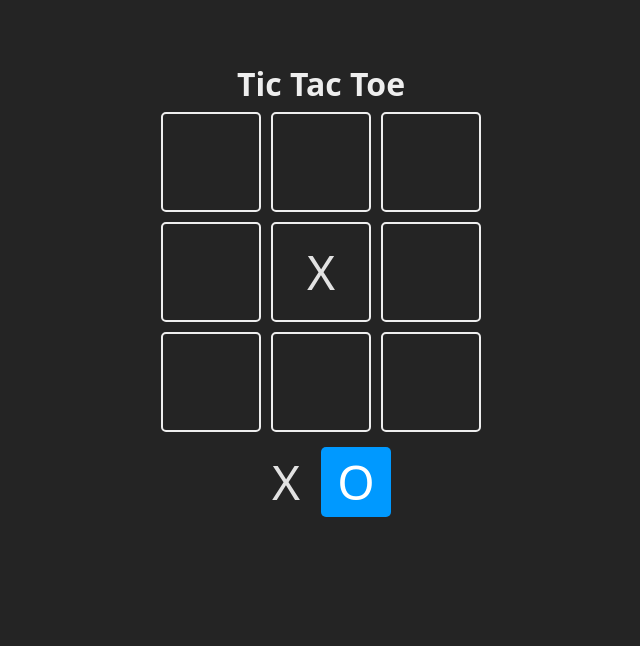
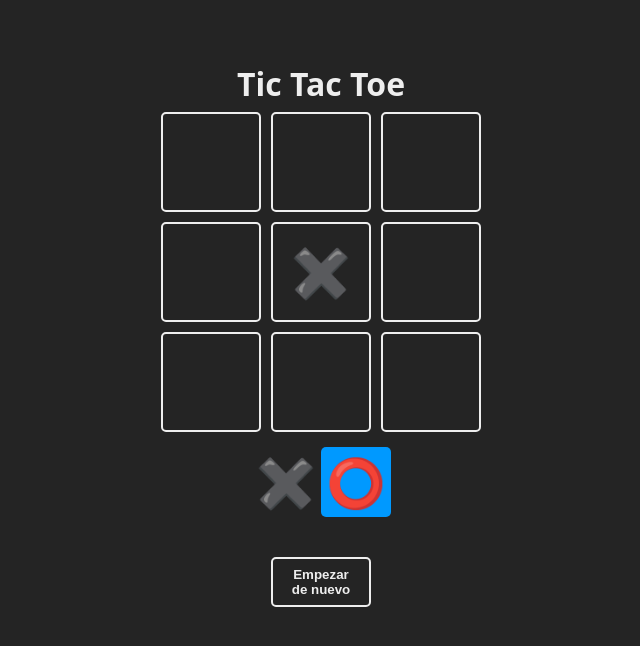
Before and after one commit to VillalbaAgustin/Tic-Tac-Toe, a React (Vite) app: page / in a window 1280 px wide. Both pictures are taken after a click on the element 640 px from the left and 272 px from the top of the page. Shown: the top 646 px of the page, without its empty margins (319-959 px from the left). Built offline with nearby package versions, Linux system fonts and the light colour scheme.

Commit message:
extract to components

```diff
--- a/package.json
+++ b/package.json
@@ -10,6 +10,7 @@
     "preview": "vite preview"
   },
   "dependencies": {
+    "canvas-confetti": "1.8.0",
     "react": "^18.2.0",
     "react-dom": "^18.2.0"
   },
--- a/src/App.jsx
+++ b/src/App.jsx
@@ -1,78 +1,46 @@
 import { useState } from "react";
 import "./App.css";
+import confetti from 'canvas-confetti';
 
-const TURNS = {
-  x: "X",
-  o: "O",
-};
+import { Square } from "./components/Square";
+import { TURNS } from "./constanst.js";
+import { checkEndGame, checkWinnerFrom } from "./logic/board";
+import { WinnerModal } from "./components/WinnerModal";
 
-const WINNER_COMBOS = [
-  [0 , 1 , 2],
-  [3 , 4 , 5],
-  [6 , 7 , 8],
-  [0 , 3 , 6],
-  [1 , 4 , 7],
-  [2 , 5 , 8],
-  [0 , 4 , 8],
-  [2 , 4 , 6],
-]
-
-const Square = ({ children, isSelected, updateBoard, index }) => {
-  const className = `square ${isSelected ? "is-selected" : ""}`;
-  const hadleClick = () => {
-    updateBoard(index);
-  };
-
-  return (
-    <div className={className} onClick={hadleClick}>
-      {children}
-    </div>
-  );
-};
 
 function App() {
-
   const [board, setBoard] = useState(Array(9).fill(null));
   const [turn, setTurn] = useState(TURNS.x);
   const [winner, setWinner] = useState(null); //* null no hay ganador, false empate.
 
 
-  const checkWinner = (boardToCheck) =>{
-    for ( const combo of WINNER_COMBOS){
-      const [a, b, c] = combo;
-      if (
-        boardToCheck[a] &&
-        boardToCheck[a] === boardToCheck[b] &&
-        boardToCheck[a] === boardToCheck[c]
-      ) {
-        console.log(boardToCheck[a])
-        return boardToCheck[a]
-      }
-    }
-    return null;
-  }
-
-
-  const updateBoard = (index ) => {
+  const updateBoard = (index) => {
     //No actualizamos si la posición ya esta marcada o hay un ganador
     if (board[index] || winner) return;
 
     //Actualizar tablero
-    const newBoard =  [...board] ;
+    const newBoard = [...board];
     newBoard[index] = turn;
     setBoard(newBoard);
 
     //Cambiar de turno
-    (turn === TURNS.x) ? setTurn(TURNS.o) : setTurn(TURNS.x);
+    turn === TURNS.x ? setTurn(TURNS.o) : setTurn(TURNS.x);
 
     //Revisamos si hay ganador
-    const newWinner = checkWinner(newBoard);
+    const newWinner = checkWinnerFrom(newBoard);
     if (newWinner) {
-      setWinner(newWinner)
+      confetti();
+      setWinner(newWinner);
+    } else if (checkEndGame(newBoard)){
+      setWinner(false) //Empate
     }
   };
 
-// console.log(board)
+  const restGame = () => {
+    setBoard(Array(9).fill(null));
+    setTurn(TURNS.x);
+    setWinner(null);
+  };
 
   return (
     <main className="board">
@@ -82,7 +50,6 @@ function App() {
           return (
             <Square key={index} index={index} updateBoard={updateBoard}>
               {board[index]}
-              {/* {index} */}
             </Square>
           );
         })}
@@ -92,11 +59,8 @@ function App() {
         <Square isSelected={turn === TURNS.x}>{TURNS.x}</Square>
         <Square isSelected={turn === TURNS.o}>{TURNS.o}</Square>
       </section>
-      <section>
-        {
-          winner !== null
-        }
-      </section>
+      <button onClick={restGame}>Empezar de nuevo</button>
+        <WinnerModal restGame={restGame} winner={winner}/>
     </main>
   );
 }
--- /dev/null
+++ b/src/components/Square.jsx
@@ -0,0 +1,12 @@
+export const Square = ({ children, isSelected, updateBoard, index }) => {
+  const className = `square ${isSelected ? "is-selected" : ""}`;
+  const hadleClick = () => {
+    updateBoard(index);
+  };
+
+  return (
+    <div className={className} onClick={hadleClick}>
+      {children}
+    </div>
+  );
+};
--- /dev/null
+++ b/src/components/WinnerModal.jsx
@@ -0,0 +1,21 @@
+import React from "react";
+import { Square } from "./Square";
+
+export const WinnerModal = ({winner, restGame}) => {
+  if (winner === null) return null;
+
+  const winnerText = winner === false ? "Empate" : "Ganó";
+
+  return (
+    <section className="winner">
+      <div className="text">
+        <h2>{winnerText}</h2>
+        <header className="win">{winner && <Square>{winner}</Square>}</header>
+
+        <footer>
+          <button onClick={restGame}>Empezar de nuevo</button>
+        </footer>
+      </div>
+    </section>
+  );
+};
--- /dev/null
+++ b/src/constanst.js
@@ -0,0 +1,15 @@
+export const TURNS = {
+  x: "✖️",
+  o: "⭕",
+};
+
+export const WINNER_COMBOS = [
+  [0, 1, 2],
+  [3, 4, 5],
+  [6, 7, 8],
+  [0, 3, 6],
+  [1, 4, 7],
+  [2, 5, 8],
+  [0, 4, 8],
+  [2, 4, 6],
+];
--- /dev/null
+++ b/src/logic/board.js
@@ -0,0 +1,21 @@
+import {WINNER_COMBOS} from '../constanst.js';
+
+export const checkWinnerFrom = (boardToCheck) => {
+  for (const combo of WINNER_COMBOS) {
+    const [a, b, c] = combo;
+    if (
+      boardToCheck[a] &&
+      boardToCheck[a] === boardToCheck[b] &&
+      boardToCheck[a] === boardToCheck[c]
+    ) {
+      console.log(boardToCheck[a]);
+      return boardToCheck[a];
+    }
+  }
+  return null;
+};
+
+
+export const checkEndGame = (newBoard) => {
+  return newBoard.every((square) => square !== null)
+}
```
Also changed, not shown: 1 other file (tests, documents, lock files or other folders).
